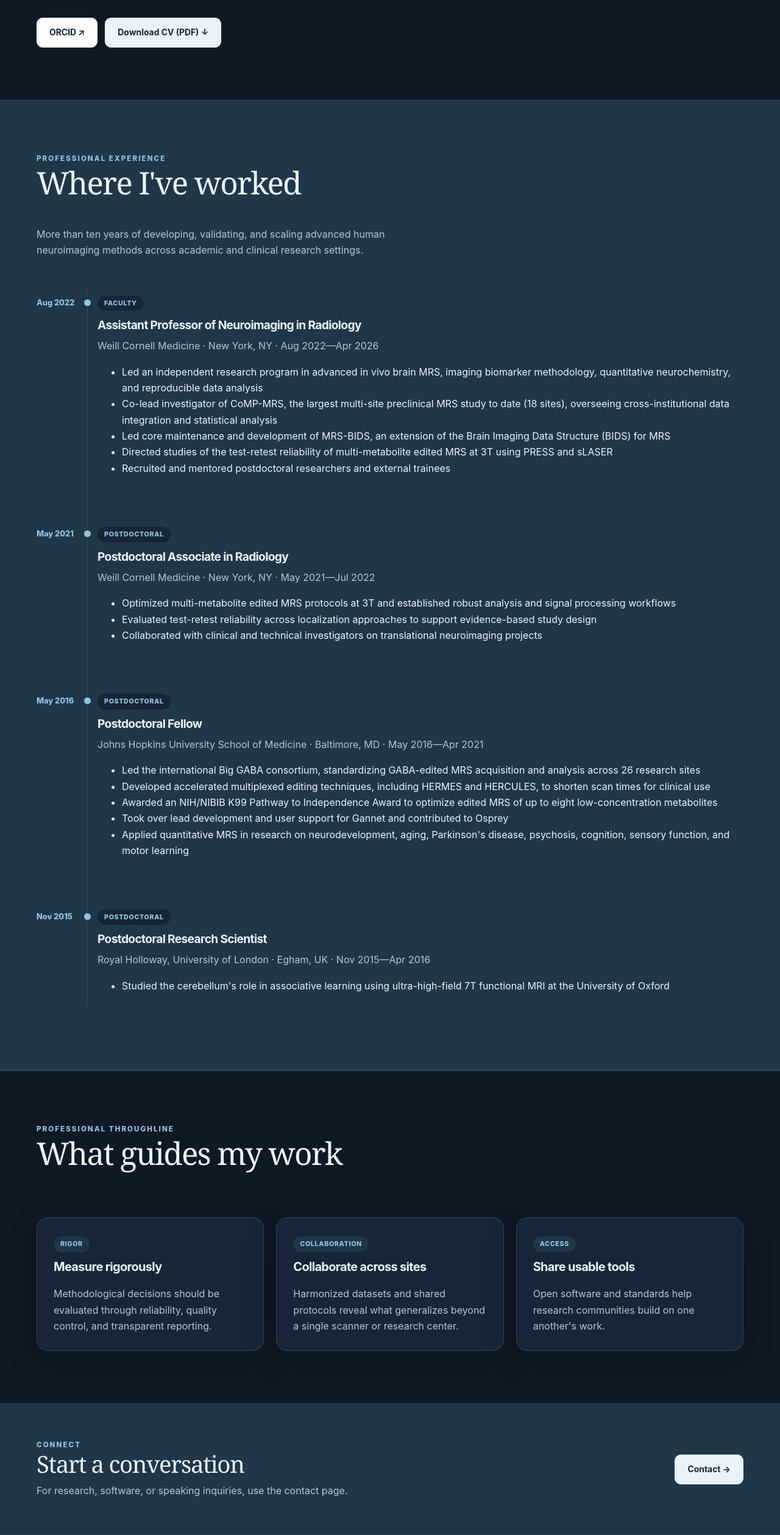
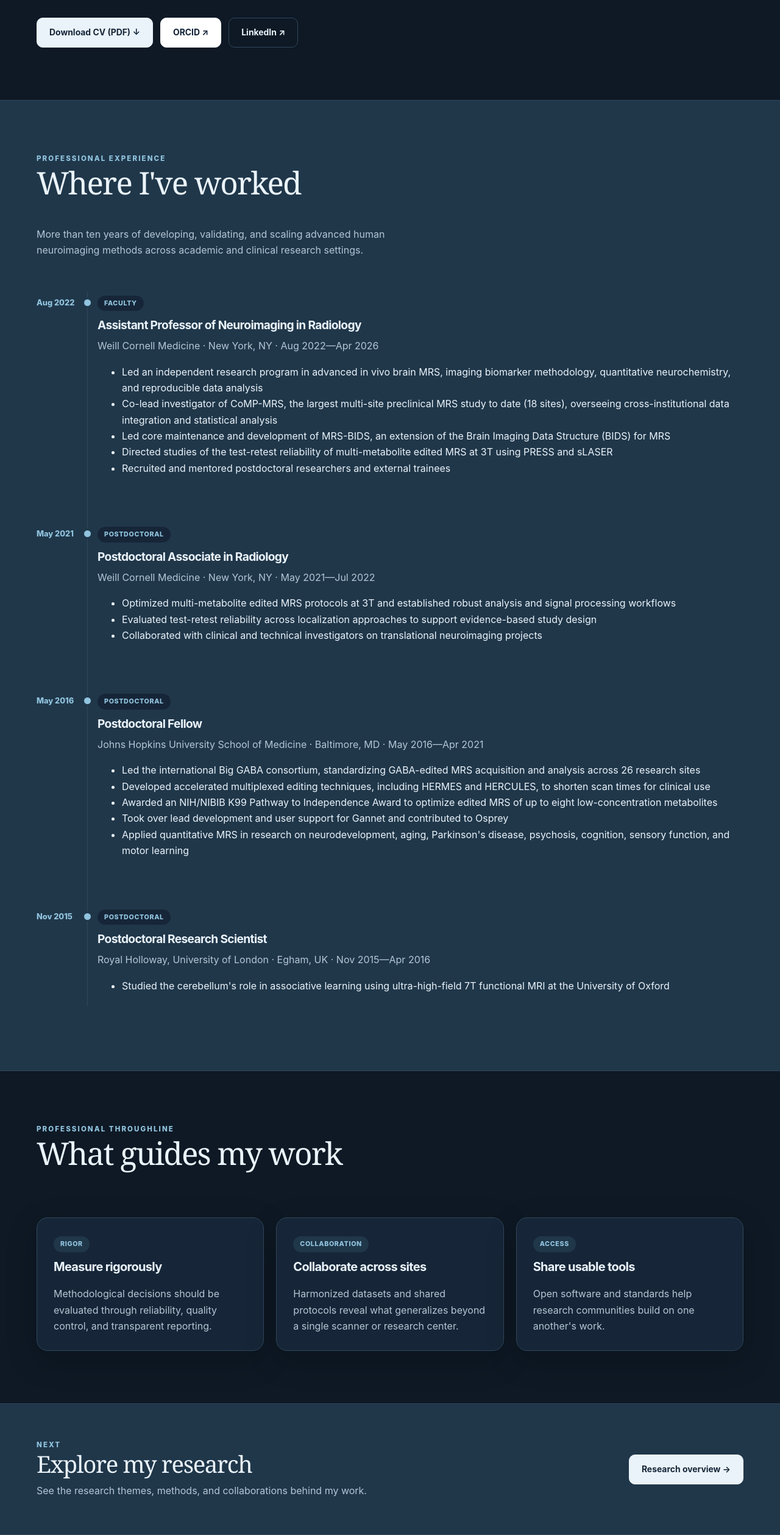
Before and after one commit to markmikkelsen/markmikkelsen.github.io, a website: page about.html in a window 1280 px wide. Shown: the part 1249-3767 px from the top of the page at 61% size. Drawn offline with Linux system fonts and the light colour scheme.

Commit message:
Make button styling and arrows consistent across pages
- Use arrows by link type: ↓ for downloads, ↗ for external pages, and
  none for internal links, except last-section buttons, which use → for
  forward navigation and ← for going back (Contact, 404)
- Put the main (solid) hero button first, followed by secondary
  (outline) buttons
- Point About's last section to Research to follow the page order
- Add a LinkedIn button next to ORCID on About
- Add a hover state to the publication filter buttons

Co-Authored-By: Claude Opus 5.5 <noreply@anthropic.com>
Claude-Session: https://claude.ai/code/session_01ANwwshfWzkqYvNqbevquDy

```diff
--- a/about.html
+++ b/about.html
@@ -81,6 +81,9 @@
               data standards.
             </p>
             <div class="hero-cta">
+              <a class="btn" href="assets/Mark-Mikkelsen-CV-2026.pdf" download
+                >Download CV (PDF) ↓</a
+              >
               <a
                 class="btn outline orcid-btn"
                 href="https://orcid.org/0000-0002-0349-3782"
@@ -88,8 +91,12 @@
                 rel="noopener noreferrer"
                 >ORCID ↗</a
               >
-              <a class="btn" href="assets/Mark-Mikkelsen-CV-2026.pdf" download
-                >Download CV (PDF) ↓</a
+              <a
+                class="btn outline"
+                href="https://www.linkedin.com/in/mark-mikkelsen-6117b283"
+                target="_blank"
+                rel="noopener noreferrer"
+                >LinkedIn ↗</a
               >
             </div>
           </div>
@@ -300,14 +307,14 @@
       <section class="next">
         <div class="wrap next-inner">
           <div>
-            <div class="eyebrow">Connect</div>
-            <h2 class="serif">Start a conversation</h2>
+            <div class="eyebrow">Next</div>
+            <h2 class="serif">Explore my research</h2>
             <p>
-              For research, software, or speaking inquiries, use the contact
-              page.
+              See the research themes, methods, and collaborations behind my
+              work.
             </p>
           </div>
-          <a class="btn" href="contact.html">Contact →</a>
+          <a class="btn" href="research.html">Research overview →</a>
         </div>
       </section>
     </main>
--- a/assets/site.css
+++ b/assets/site.css
@@ -470,6 +470,10 @@ h3 {
   color: var(--body);
   font-size: 0.81rem;
 }
+.filter:hover:not([aria-pressed="true"]) {
+  border-color: var(--accent);
+  color: var(--ink);
+}
 .filter[aria-pressed="true"] {
   border-color: var(--ink);
   background: var(--ink);
```
Also changed, not shown: 404.html (+1 -1 lines), contact.html (+1 -1 lines), index.html (+3 -3 lines).
